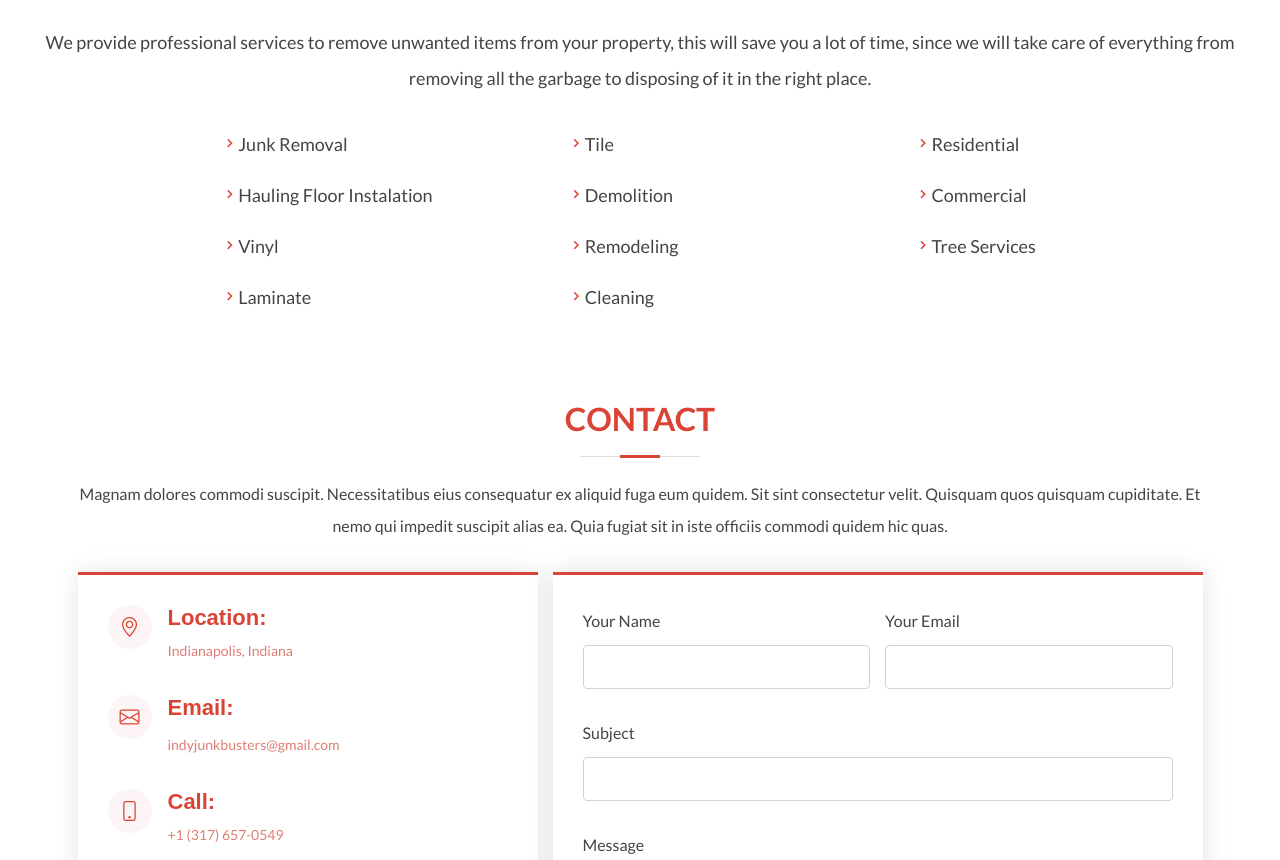
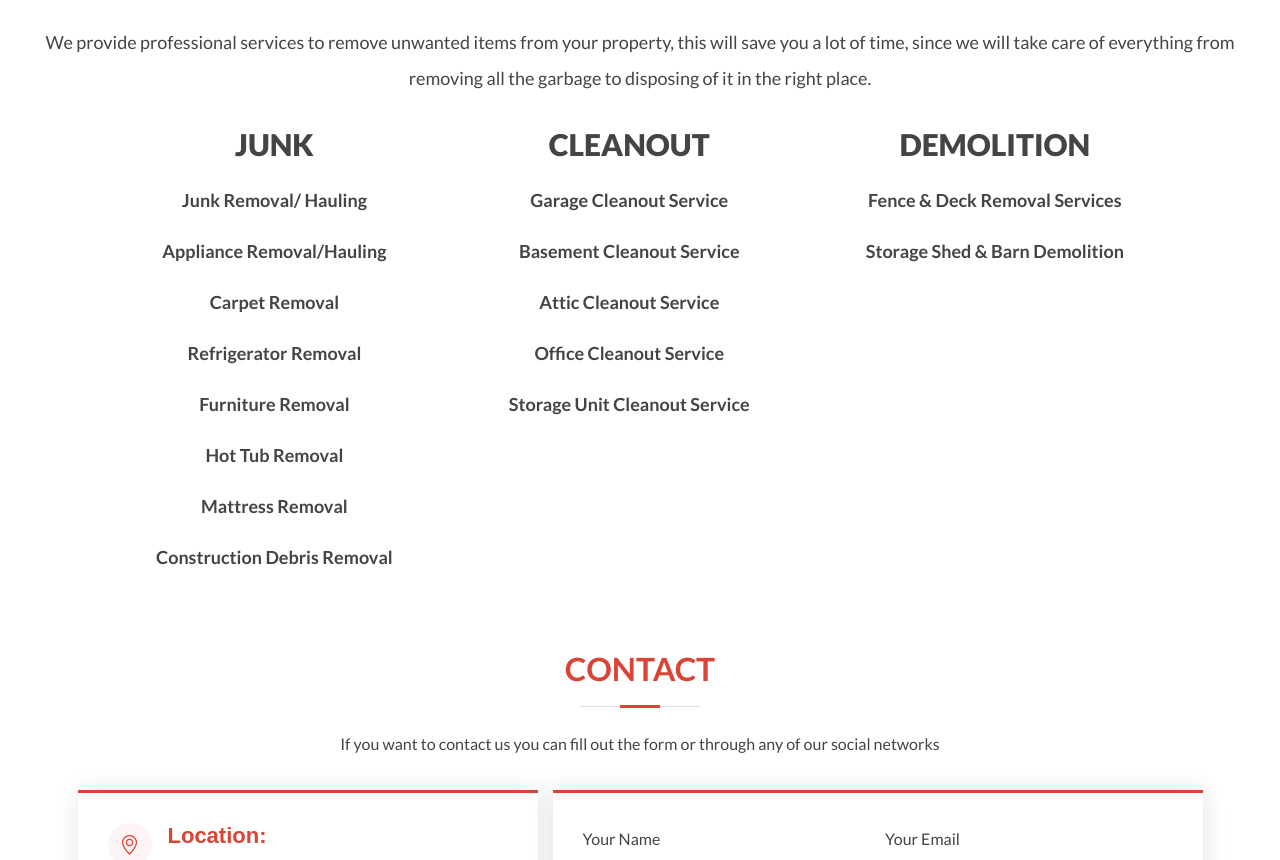
Before and after one commit to Cardozo1w/IndyJunkBusters, a Next.js app: page / in a window 1280 px wide. Shown: the part 1940-2800 px from the top of the page. Built offline with nearby package versions, Linux system fonts and the light colour scheme; some icons are missing.

Commit message:
Agregando servicios

```diff
--- a/Components/Contact.js
+++ b/Components/Contact.js
@@ -54,10 +54,8 @@ const Contact = () => {
           <div className="section-title">
             <h2>Contact</h2>
             <p>
-              Magnam dolores commodi suscipit. Necessitatibus eius consequatur
-              ex aliquid fuga eum quidem. Sit sint consectetur velit. Quisquam
-              quos quisquam cupiditate. Et nemo qui impedit suscipit alias ea.
-              Quia fugiat sit in iste officiis commodi quidem hic quas.
+              If you want to contact us you can fill out the form or through any
+              of our social networks
             </p>
           </div>
 
@@ -70,17 +68,45 @@ const Contact = () => {
                   <p>Indianapolis, Indiana</p>
                 </div>
 
-                <div className="email">
-                  <i className="bi bi-envelope"></i>
-                  <h4>Email:</h4>
-                  <p>indyjunkbusters@gmail.com</p>
-                </div>
+                <a href="mailto:indyjunkbusters@gmail.com?Subject=More%20information" target="_blank" >
+                  <div className="email">
+                    <i className="bi bi-envelope"></i>
+                    <h4>Email:</h4>
+                    <p>indyjunkbusters@gmail.com</p>
+                  </div>
+                </a>
+
+                <a
+                  href="https://www.instagram.com/indyjunkbusters/?r=nametag"
+                  target="_blank"
+                >
+                  <div className="instagram">
+                    <i className="bi bi-instagram"></i>
+                    <h4>Instagram:</h4>
+                    <p>@indyjunkbusters</p>
+                  </div>
+                </a>
+
+                <a
+                  href="https://www.facebook.com/profile.php?id=100077810167775"
+                  target="_blank"
+                >
+                  <div className="instagram">
+                    <i className="bi bi-facebook"></i>
+                    <h4>Facebook:</h4>
+                    <p>Indy JunkBusters</p>
+                  </div>
+                </a>
 
                 <div className="phone">
                   <i className="bi bi-phone"></i>
                   <h4>Call:</h4>
+                  <a href="tel:+13176570549">
                   <p style={{ marginBottom: 0 }}>+1 (317) 657-0549</p>
+                  </a>
+                  <a href="tel:+13179929992">
                   <p>+1 (317) 992-9992</p>
+                  </a>
                 </div>
               </div>
             </div>
--- a/Components/Nav.js
+++ b/Components/Nav.js
@@ -8,9 +8,11 @@ const Navigation = () => {
 
   return (
     <>
+    <a href="tel:+13176570549">
       <div className="label">
-        Call Us Now!! <i className="fas fa-phone-alt"></i> (317) 657-0549
+        Call Us Now!! <i className="fas fa-phone-alt"></i>+1 (317) 657-0549
       </div>
+      </a>
       <header>
         <div className="titulo-principal">
           <img src={camioneta.src} className="truck" alt="Camnioneta Logo" />
--- a/pages/index.js
+++ b/pages/index.js
@@ -5,7 +5,7 @@ import Junk from "../img/junk2.webp";
 import interior1 from "../img/interior1.webp";
 import tree from "../img/tree.webp";
 import Contact from "../Components/Contact";
-import Hero from '../Components/Hero'
+import Hero from "../Components/Hero";
 
 const Index = () => {
   return (
@@ -27,12 +27,12 @@ const Index = () => {
 
           <div className="listado-categorias">
             <div className="categoria">
-              <img src={Junk.src} alt="Junk Removal"/>
+              <img src={Junk.src} alt="Junk Removal" />
               <a href="#">Junk Removal</a>
             </div>
 
             <div className="categoria">
-              <img src={interior1.src} alt="General Remodeling"/>
+              <img src={interior1.src} alt="General Remodeling" />
               <a href="#">General Remodeling</a>
             </div>
 
@@ -62,14 +62,38 @@ const Index = () => {
           <div className="section-title">
             <h2>Our Services</h2>
           </div>
-          <p className="text-center">
+          <p className="text-center mb-5">
             We provide professional services to remove unwanted items from your
             property, this will save you a lot of time, since we will take care
             of everything from removing all the garbage to disposing of it in
             the right place.
           </p>
           <div className="services">
-            <ul>
+            <div>
+              <h3>Junk</h3>
+              <p>Junk Removal/ Hauling</p>
+              <p>Appliance Removal/Hauling</p>
+              <p>Carpet Removal</p>
+              <p>Refrigerator Removal</p>
+              <p>Furniture Removal</p>
+              <p>Hot Tub Removal</p>
+              <p>Mattress Removal</p>
+              <p>Construction Debris Removal</p>
+            </div>
+            <div>
+              <h3>Cleanout</h3>
+              <p>Garage Cleanout Service</p>
+              <p>Basement Cleanout Service</p>
+              <p>Attic Cleanout Service</p>
+              <p>Office Cleanout Service</p>
+              <p>Storage Unit Cleanout Service</p>
+            </div>
+            <div>
+              <h3>Demolition</h3>
+              <p>Fence & Deck Removal Services</p>
+              <p>Storage Shed & Barn Demolition</p>
+              </div>
+            {/* <ul>
               <p>
                 <i className="bx bx-chevron-right"></i>Junk Removal
               </p>
@@ -107,11 +131,11 @@ const Index = () => {
               <p>
                 <i className="bx bx-chevron-right"></i>Tree Services
               </p>
-            </ul>
+            </ul> */}
           </div>
         </main>
 
-        <Contact/>
+        <Contact />
       </Layout>
     </>
   );
--- a/styles/global.css
+++ b/styles/global.css
@@ -621,11 +621,27 @@ button {
   font-size: 1.6rem;
 }
 
+.services div{
+  text-align: center;
+}
+
+.services p{
+  margin-bottom: 15px;
+}
+
+.services h3{
+  text-transform: uppercase;
+  font-weight: 900;
+}
+
+.services div p{
+  font-weight: 700;
+}
+
 @media (min-width: 500px) {
   .services {
     display: flex;
     justify-content: space-evenly;
-    padding-left: 150px;
   }
 }
 
@@ -640,7 +656,6 @@ button {
 
 .contenido-principal p {
   font-size: 1.8rem;
-  margin-bottom: 30px;
 }
 
  .gallery h3{
```
Also changed, not shown: 1 other file (tests, documents, lock files or other folders).
